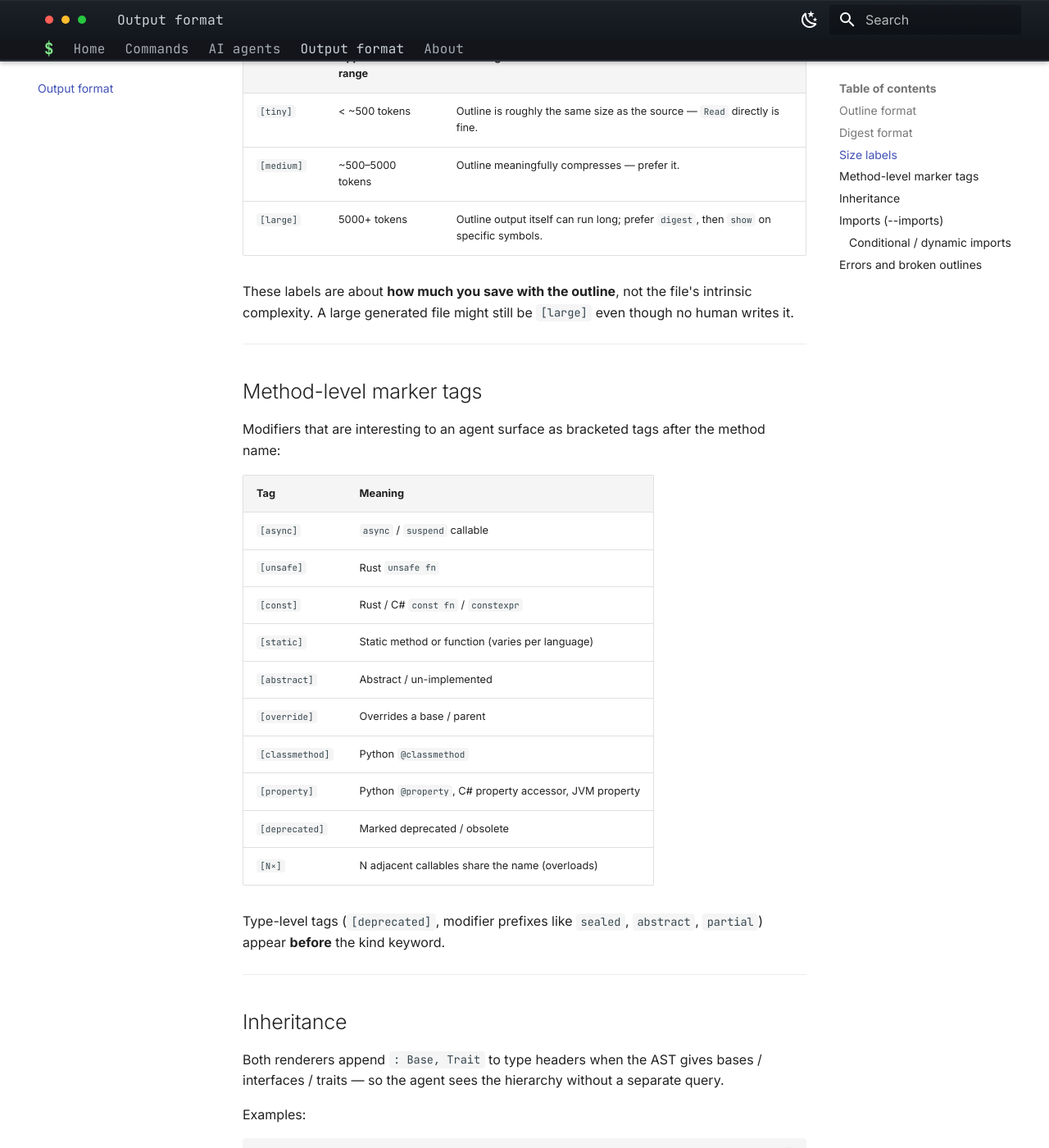
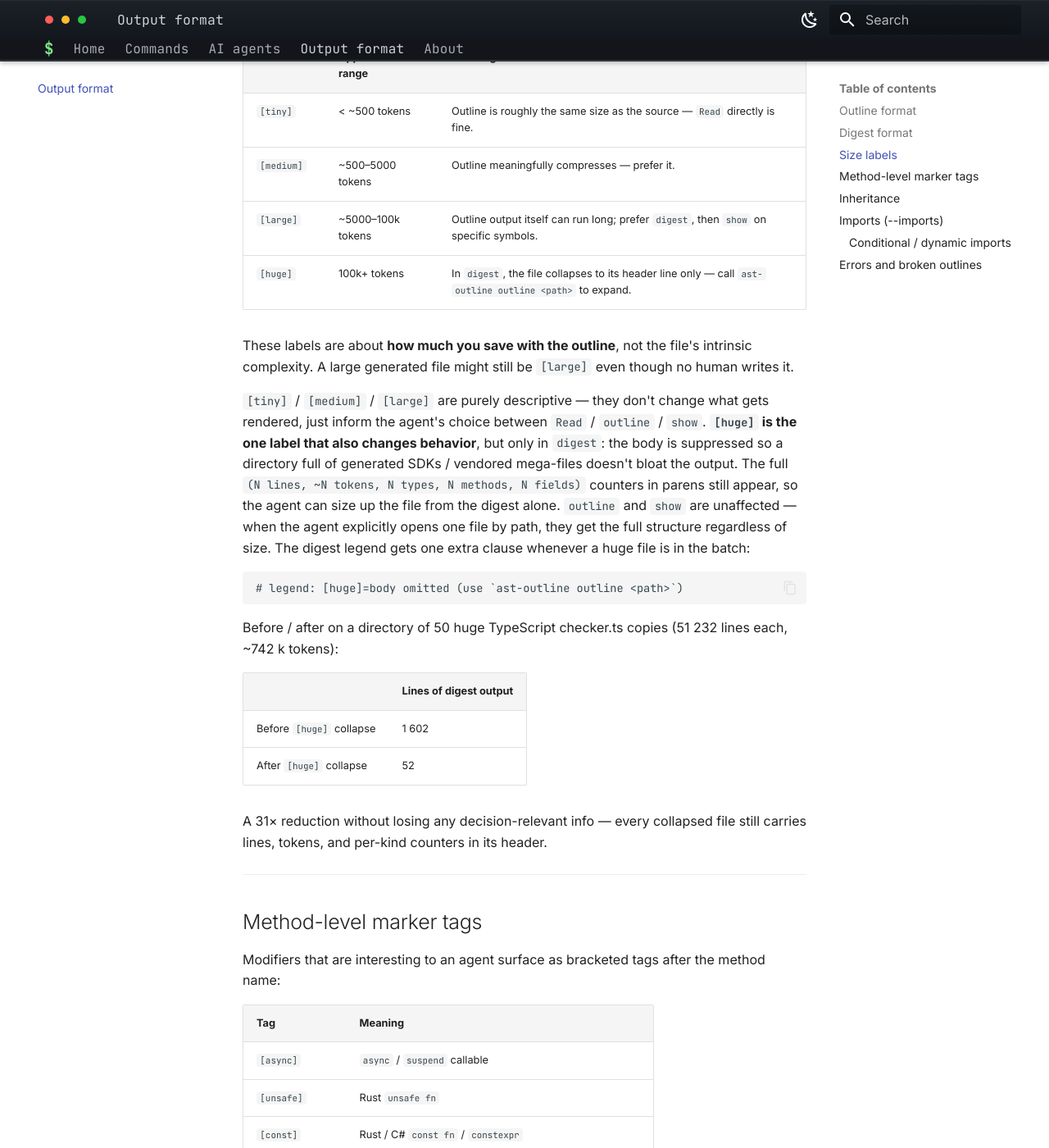
Before and after one commit to ast-outline/ast-outline.github.io, an MkDocs documentation site: the page built from docs/output-format.md, in a window 1280 px wide and 1400 px high, scrolled down 1446 px. Shown: the whole window at 82% size. Built offline with MkDocs 1.6.1 and Material for MkDocs 9.7.7, drawn with Linux system fonts in a browser that asks for light colours.

Commit message:
v0.7.4: CSS + SCSS coverage on the docs site
- index.md: SCSS showcase tab between Ruby and YAML (mixins,
  variables, & resolution, @media wrapping); supported-languages
  table gets .css and .scss; "fourteen languages" → "sixteen".
- agents.md: extension list adds .css / .scss; new selector-token
  query-semantics line synced from the canonical AGENT_PROMPT.
- output-format.md: documents the [huge] size label and its
  digest-only collapse policy (parallel feature shipping in 0.7.4).
- history.md: 0.7.4 entry merging CSS/SCSS adapters, [huge] tier,
  and *.min.* default-ignore additions into one release row.

````diff
--- a/docs/output-format.md
+++ b/docs/output-format.md
@@ -70,11 +70,40 @@ size label based on **outline output size**:
 | --- | --- | --- |
 | `[tiny]` | < ~500 tokens | Outline is roughly the same size as the source — `Read` directly is fine. |
 | `[medium]` | ~500–5000 tokens | Outline meaningfully compresses — prefer it. |
-| `[large]` | 5000+ tokens | Outline output itself can run long; prefer `digest`, then `show` on specific symbols. |
+| `[large]` | ~5000–100k tokens | Outline output itself can run long; prefer `digest`, then `show` on specific symbols. |
+| `[huge]` | 100k+ tokens | In `digest`, the file collapses to its header line only — call `ast-outline outline <path>` to expand. |
 
 These labels are about **how much you save with the outline**, not the
 file's intrinsic complexity. A large generated file might still be
 `[large]` even though no human writes it.
+
+`[tiny]` / `[medium]` / `[large]` are purely descriptive — they don't
+change what gets rendered, just inform the agent's choice between
+`Read` / `outline` / `show`. **`[huge]` is the one label that also
+changes behavior**, but only in `digest`: the body is suppressed so
+a directory full of generated SDKs / vendored mega-files doesn't
+bloat the output. The full `(N lines, ~N tokens, N types, N methods,
+N fields)` counters in parens still appear, so the agent can size up
+the file from the digest alone. `outline` and `show` are unaffected
+— when the agent explicitly opens one file by path, they get the full
+structure regardless of size. The digest legend gets one extra clause
+whenever a huge file is in the batch:
+
+```
+# legend: [huge]=body omitted (use `ast-outline outline <path>`)
+```
+
+Before / after on a directory of 50 huge TypeScript checker.ts copies
+(51 232 lines each, ~742 k tokens):
+
+| | Lines of digest output |
+| --- | --- |
+| Before `[huge]` collapse | 1 602 |
+| After `[huge]` collapse | 52 |
+
+A 31× reduction without losing any decision-relevant info — every
+collapsed file still carries lines, tokens, and per-kind counters in
+its header.
 
 ---
 
````
Also changed, not shown: docs/agents.md (+10 -3 lines), docs/history.md (+1 -0 lines), docs/index.md (+35 -3 lines).
